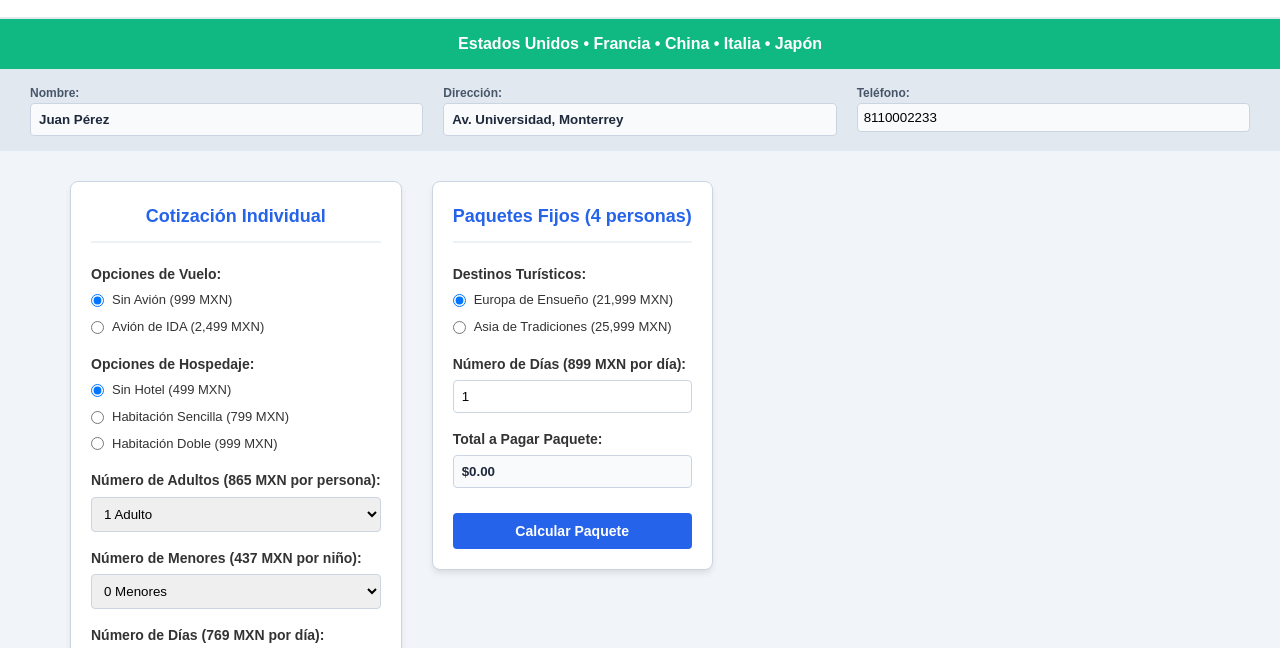
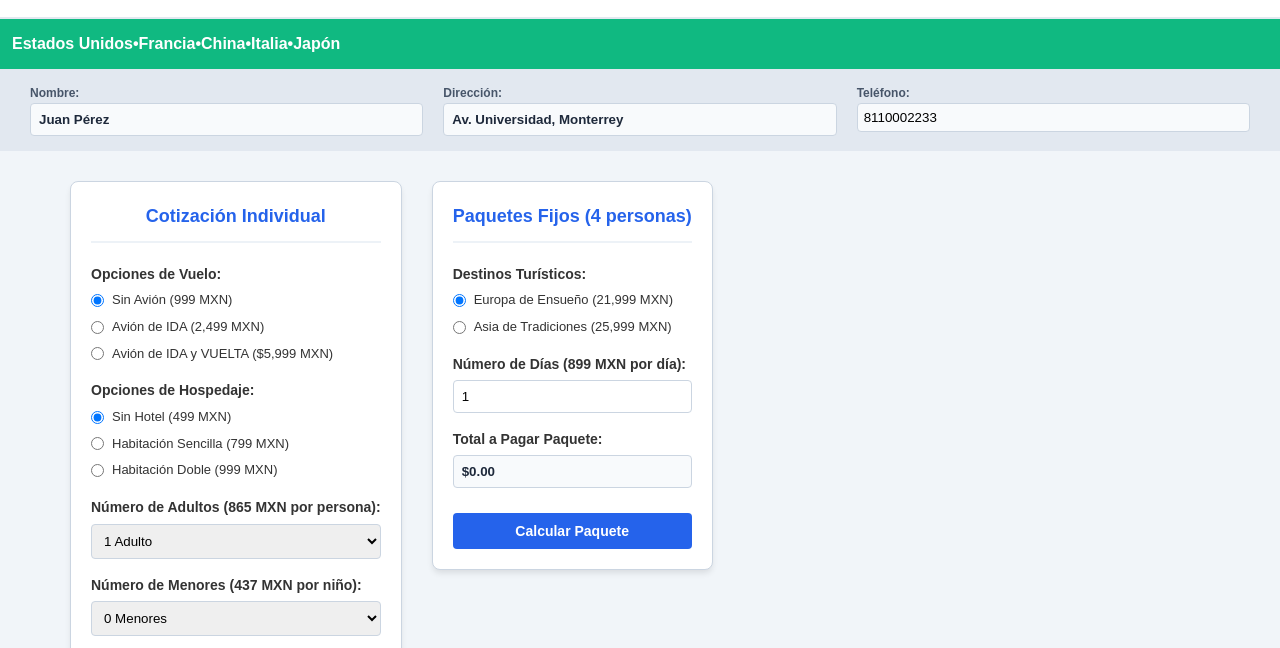
Before and after one commit to al45984JoseAMN/partica_viajes_jose_alexis, a plain HTML site: page index.html in a window 1280 px wide. Shown: the part 143-791 px from the top of the page. Drawn offline with Linux system fonts and the light colour scheme.

Commit message:
cambios aplicados 1

```diff
--- a/index.html
+++ b/index.html
@@ -46,6 +46,7 @@
                     <div class="radio-group">
                         <label><input type="radio" name="vuelo" value="sin-avion" checked> Sin Avión (999 MXN)</label>
                         <label><input type="radio" name="vuelo" value="ida"> Avión de IDA (2,499 MXN)</label>
+                        <label><input type="radio" name="vuelo" value="ida_vuelta">Avión de IDA y VUELTA ($5,999 MXN)</label>
                         </div>
                 </div>
 
--- a/script.js
+++ b/script.js
@@ -11,6 +11,9 @@ function calcularIndividual() {
     }
     else if (formIndividual.vuelo.value == "ida") {
         total += 2499;
+    }
+    else if (formIndividual.vuelo.value == "ida_vuelta") {
+        total += 5999;
     }
     // === REQUISITO 3A: Programar la condición para "ida-vuelta" ($5,999 MXN) ===
 
--- a/style.css
+++ b/style.css
@@ -58,7 +58,7 @@ body {
     font-weight: bold;
 
     /* Error intencional: Cambiar a flex para que se alinee horizontalmente */
-    display: block;
+    display: flex;
 }
 
 .client-data {
```
